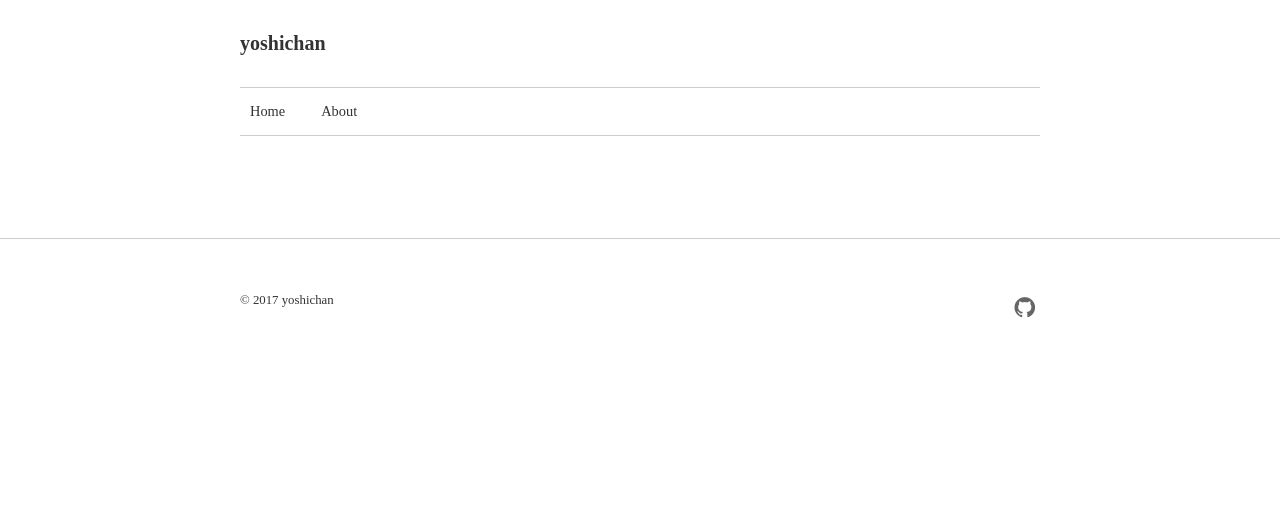
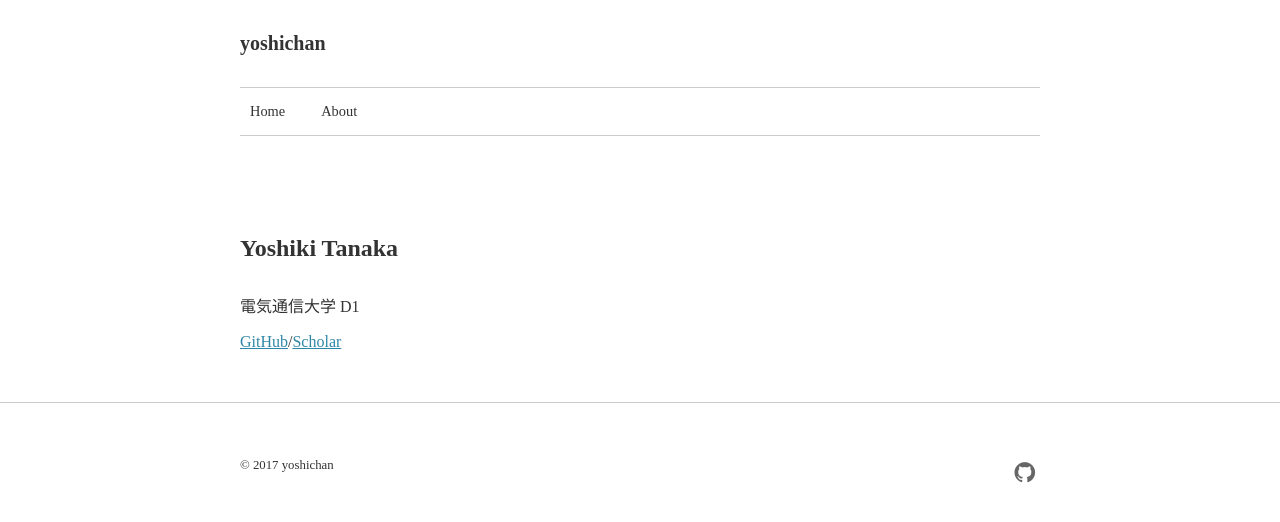
Before and after one commit to yoshi-chanaka/yoshi-chanaka.github.io, a Jekyll site: the page built from index.html, in a window 1280 px wide. Shown: the top 522 px of the page. Built offline with Jekyll 4.4.1, drawn with Linux system fonts in a browser that asks for light colours; nearby versions of some CDN libraries; the list of posts is cut into pages by our own code.

Commit message:
temprate

```diff
--- a/index.html
+++ b/index.html
@@ -2,42 +2,19 @@
 layout: default
 ---
 
+
 <div class="contents front-page">
-  <div class="container">
-
-    <!-- 記事一覧 -->
-    {% for post in paginator.posts %}
-      <article class="archive">
-        <h2 class="archive__title"><a href="{{ post.url | relative_url }}">{{ post.title }}</a></h2>
-        <p class="archive__date"><time>{{ post.date | date: '%B %d, %Y' }}</time></p>
-        <div class="archive__excerpt">{{ post.excerpt }}</div>
-      </article>
-    {% endfor %}
-
-    <!-- ページネーション -->
-    {% if paginator.total_pages > 1 %}
-      <div class="pagination">
-
-        {% if paginator.previous_page %}
-          <a class="pagination__item" href="{{ paginator.previous_page_path | relative_url }}">&lt; 前のページ</a>
-        {% endif %}
-
-        {% for page in (1..paginator.total_pages) %}
-          {% if page == paginator.page %}
-            <span class="pagination__item current">{{ page }}</span>
-          {% elsif page == 1 %}
-            <a class="pagination__item" href="{{ site.paginate_path | relative_url | replace: 'page:num', '' }}">{{ page }}</a>
-          {% else %}
-            <a class="pagination__item" href="{{ site.paginate_path | relative_url | replace: ':num', page }}">{{ page }}</a>
-          {% endif %}
-        {% endfor %}
-
-        {% if paginator.next_page %}
-          <a class="pagination__item" href="{{ paginator.next_page_path | relative_url }}">次のページ &gt;</a>
-        {% endif %}
-
-      </div><!--pagination-->
-    {% endif %}
-
-  </div><!--container-->
+    <div class="container">
+        <div class="front-page-container">
+            <div class="profile">
+                <h2>Yoshiki Tanaka</h2>
+                <p>電気通信大学 D1</a>
+                </p>
+                <div class="social-link">
+                    <a href="https://github.com/yoshi-chanaka">GitHub</a> /
+                    <a href="https://scholar.google.co.jp/citations?view_op=list_works&hl=ja&user=QkKVktkAAAAJ">Scholar</a>
+                </div>
+            </div>
+        </div>
+    </div><!--container-->
 </div><!--main-->
```
